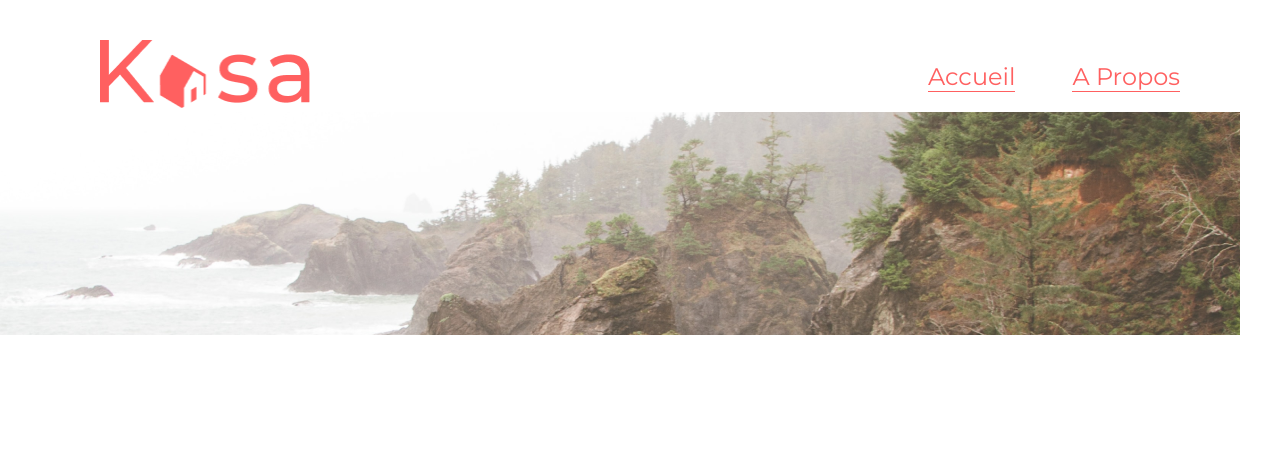
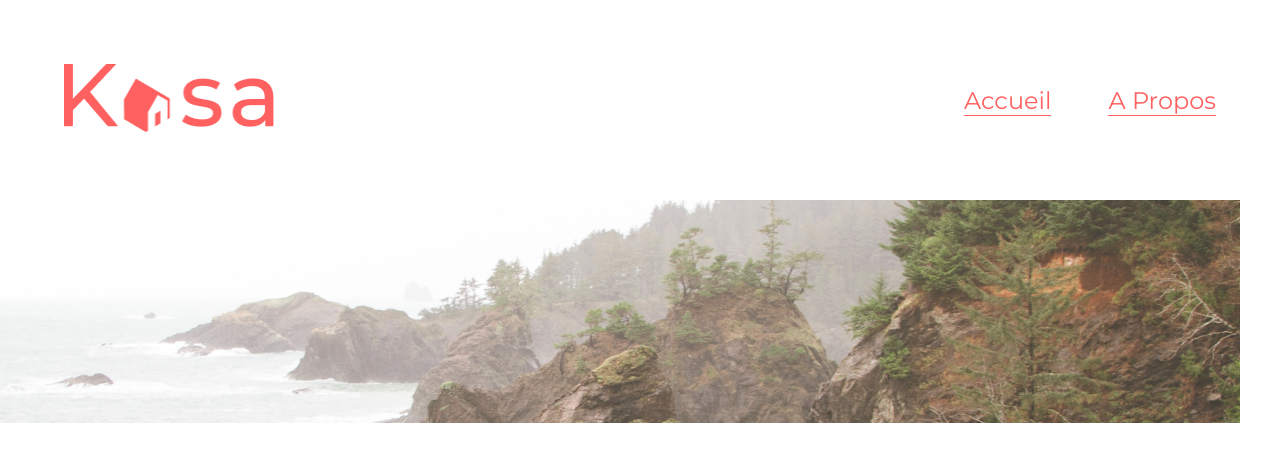
Before and after one commit to Tintgire/projet-7-OC, a React (Create React App) app: page / in a window 1280 px wide. Shown: the top 462 px of the page. Built offline with nearby package versions, Linux system fonts and the light colour scheme.

Commit message:
margin %

```diff
--- a/src/components/Header/index.scss
+++ b/src/components/Header/index.scss
@@ -2,7 +2,7 @@ header {
     display: flex;
     justify-content: space-between;
     align-items: center;
-    margin: 40px 100px 0px 100px;
+    margin: 5%;
 
     .logo {
         height: 68px;
```
